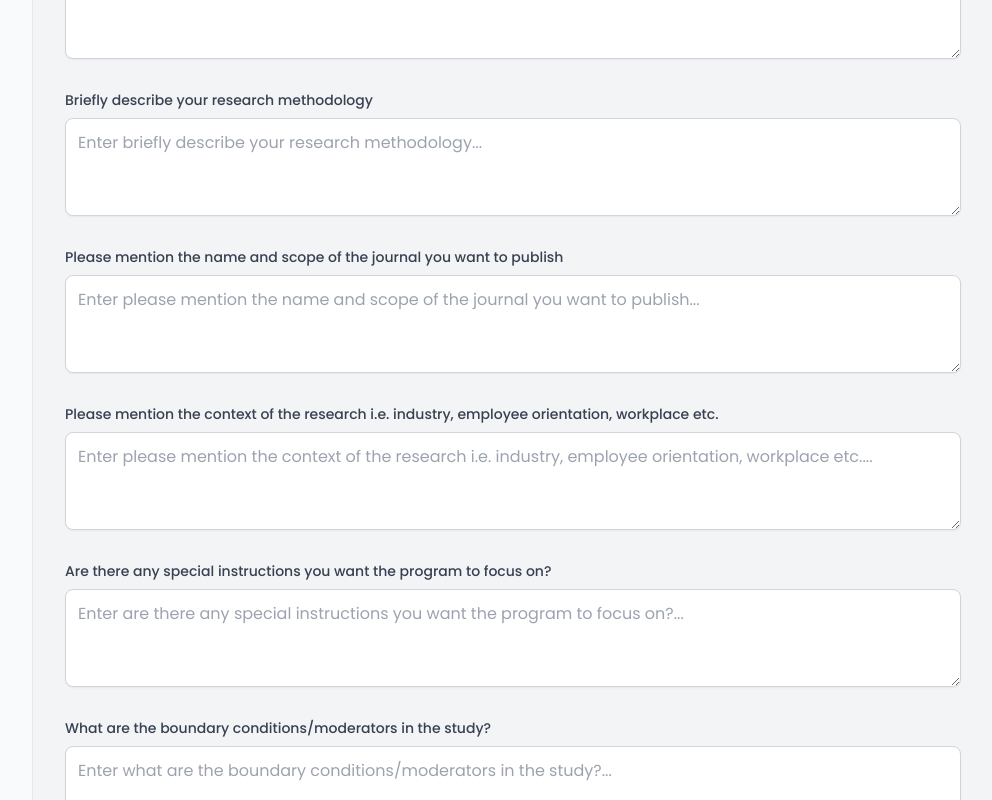
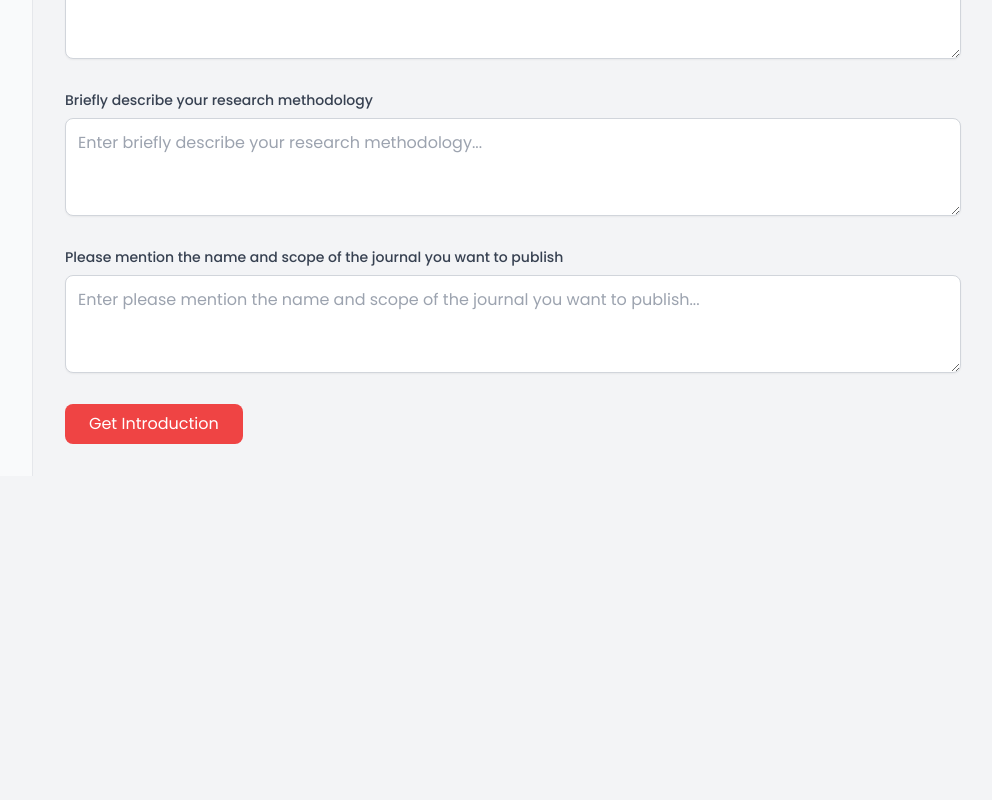
Before and after one commit to SufyanEjaz/introduction-writer, a Next.js app: page /dashboard in a window 1280 px wide. Shown: the part 1207-2007 px from the top of the page, without its empty margins (287-1279 px from the left). After the commit the page ends 1683 px from the top, so only its background shows below. Built offline with nearby package versions, Linux system fonts and the light colour scheme; sample sign-in values are in the browser's storage.

Commit message:
update code show button yes, no

```diff
--- a/src/api/api.ts
+++ b/src/api/api.ts
@@ -2,7 +2,7 @@
 import axios from 'axios';
 
 const api = axios.create({
-  baseURL: 'http://127.0.0.1:8000/api',
+  baseURL: 'https://dummyjson.com/auth',
   headers: {
     'Content-Type': 'application/json',
   },
--- a/src/app/dashboard/page.tsx
+++ b/src/app/dashboard/page.tsx
@@ -33,7 +33,8 @@ const Dashboard = () => {
   });
 
   const [errors, setErrors] = useState<{ [key: string]: boolean }>({});
-
+  const [loading, setLoading] = useState(false); // Loader state
+  const contentRef = useRef<HTMLDivElement>(null); // Ref to focus on content
   const formRefs = useRef<{ [key: string]: HTMLTextAreaElement | null }>({});
 
   const handleInputChange = (e: React.ChangeEvent<HTMLTextAreaElement>) => {
@@ -86,6 +87,11 @@ const Dashboard = () => {
       // Extract `plan` content and store it
       const planContentInResponse = response?.intro_outline?.plan || null;
       setPlanContent(planContentInResponse);
+
+      // Scroll to the rendered content
+      if (planContentInResponse && contentRef.current) {
+        contentRef.current.scrollIntoView({ behavior: 'smooth' });
+      }
     } catch (error: any) {
       alert(
         error.response?.data?.message || 'An error occurred while submitting the form.'
@@ -130,6 +136,8 @@ const Dashboard = () => {
           errors={errors}
           formRefs={formRefs}
           planContent={planContent} // Pass the response content to MainContent
+          loading={loading}
+          contentRef={contentRef} // Pass content ref
         />
       </div>
     </div>
--- a/src/components/MainContent.tsx
+++ b/src/components/MainContent.tsx
@@ -1,7 +1,9 @@
 'use client';
 
-import React from 'react';
+import React, { useState } from 'react';
 import ReactMarkdown from 'react-markdown';
+import { getIntroduction } from '../services/authService';
+import { FORM_FIELDS } from '../config/formFields';
 
 // Props for MainContent Component
 type MainContentProps = {
@@ -15,6 +17,8 @@ type MainContentProps = {
   errors: { [key: string]: boolean };
   formRefs: React.MutableRefObject<{ [key: string]: HTMLTextAreaElement | null }>;
   planContent: string | null; // New prop for displaying API response
+  loading: boolean  // State to show a loading spinner
+  contentRef: React.MutableRefObject<HTMLDivElement | null>; // Ref to scroll into the generated content
 };
 
 const MainContent: React.FC<MainContentProps> = ({
@@ -27,10 +31,46 @@ const MainContent: React.FC<MainContentProps> = ({
   handleSubmit,
   errors,
   formRefs,
-  planContent, // Prop to receive API response
+  planContent,
+  loading,
+  contentRef
 }) => {
-  const handleFeedback = (feedback: string) => {
-    alert(`You selected: ${feedback}`);
+  const [showModificationField, setShowModificationField] = useState(false);
+  const [modificationField, setModificationField] = useState('');
+  const [modificationResponses, setModificationResponses] = useState<string[]>([]);
+
+  const handleFeedback = async (feedback: string) => {
+    if (feedback === 'Yes') {
+      try {
+        const response = await getIntroduction({ user_response: 'Yes' });
+        alert('Thank you for your feedback!');
+        console.log('API Response:', response);
+      } catch (error) {
+        console.error('Error submitting feedback:', error);
+        alert('An error occurred while submitting your feedback.');
+      }
+    } else {
+      setShowModificationField(true);
+    }
+  };
+
+  const handleModificationSubmit = async (e: React.FormEvent) => {
+    e.preventDefault();
+    if (!modificationField.trim()) {
+      alert('Please provide details about the changes you want to make.');
+      return;
+    }
+
+    try {
+      const response = await getIntroduction({ changes_recommended: modificationField });
+      setModificationResponses((prev) => [...prev, response?.data || '']);
+      setModificationField(''); // Clear the input field
+      alert('Your suggestions have been submitted.');
+      console.log('Modification Response:', response);
+    } catch (error) {
+      console.error('Error submitting modifications:', error);
+      alert('An error occurred while submitting your modifications.');
+    }
   };
 
   return (
@@ -67,29 +107,14 @@ const MainContent: React.FC<MainContentProps> = ({
       <section>
         <h2 className="text-lg font-semibold mb-4">Answer Following Queries</h2>
         <form className="space-y-6" onSubmit={handleSubmit}>
-          {[
-            { name: 'mainQuery', label: 'Please enter your main query / research question' },
-            { name: 'background', label: 'Please enter the background of your research' },
-            { name: 'significance', label: 'Please enter the significance of your research' },
-            { name: 'proposedHypothesis', label: 'Please enter proposed hypothesis, if any' },
-            { name: 'underpinningTheories', label: 'Please enter the underpinning theory/theories you are using' },
-            { name: 'researchMethodology', label: 'Briefly describe your research methodology' },
-            { name: 'journalScope', label: 'Please mention the name and scope of the journal you want to publish' },
-            { name: 'context', label: 'Please mention the context of the research i.e. industry, employee orientation, workplace etc.' },
-            { name: 'instructions', label: 'Are there any special instructions you want the program to focus on?' },
-            { name: 'boundaryConditions', label: 'What are the boundary conditions/moderators in the study?' },
-            { name: 'mediators', label: 'What are the mediators in the study?' },
-            { name: 'mustIncludeArgument', label: 'Any must-include argument in the introduction?' },
-          ].map(({ name, label }) => (
+          {FORM_FIELDS.map(({ name, label, required }) => (
             <div key={name}>
               <label
                 className={`block text-sm font-medium mb-2 ${
-                  ['mainQuery', 'background', 'significance'].includes(name) && errors[name]
-                    ? 'text-red-500'
-                    : 'text-gray-700'
+                  required && errors[name] ? 'text-red-500' : 'text-gray-700'
                 }`}
               >
-                {label} {['mainQuery', 'background', 'significance'].includes(name) && '(required)'}
+                {label} {required && '(required)'}
               </label>
               <textarea
                 ref={(el) => (formRefs.current[name] = el)}
@@ -105,38 +130,71 @@ const MainContent: React.FC<MainContentProps> = ({
             </div>
           ))}
 
-          <button type="submit" className="bg-red-500 text-white py-2 px-6 rounded-lg hover:bg-red-600">
-            Get Introduction
+          <button
+            type="submit"
+            className="bg-red-500 text-white py-2 px-6 rounded-lg hover:bg-red-600"
+            disabled={loading}
+           >
+            {loading ? 'Loading...' : 'Get Introduction'}
           </button>
         </form>
       </section>
 
       {/* Render plan content in a card below the form */}
       {planContent && (
-        <section className="mt-8">
+        <section ref={contentRef} className="mt-8">
           <div className="p-6 bg-white shadow-lg rounded-lg">
             <h2 className="text-xl font-bold mb-4">Generated Output</h2>
             <ReactMarkdown className="prose prose-red">{planContent}</ReactMarkdown>
 
-            {/* Feedback Buttons */}
+            {/* Feedback Section */}
             <div className="mt-6">
               <p className="text-lg font-medium mb-4">Are you happy with this response or need modifications?</p>
               <div className="flex space-x-4">
                 <button
                   onClick={() => handleFeedback('Yes')}
-                  className="border border-green-500 text-green-500 px-4 py-2 rounded-lg hover:bg-green-200"
+                  className="bg-green-500 text-white px-4 py-2 rounded-lg hover:bg-green-600"
                 >
                   Yes
                 </button>
                 <button
                   onClick={() => handleFeedback('No')}
-                  className="border border-red-500 text-red-500 px-4 py-2 rounded-lg hover:bg-red-200"
+                  className="bg-red-500 text-white px-4 py-2 rounded-lg hover:bg-red-600"
                 >
                   No
                 </button>
               </div>
             </div>
           </div>
+
+          {/* Modification Input Section */}
+          {showModificationField && (
+            <div className="mt-6 p-6 bg-gray-50 border rounded-lg">
+              <form onSubmit={handleModificationSubmit}>
+                <label className="block text-lg font-medium mb-2">
+                  What changes do you want to make in the outline? Please mention here:
+                </label>
+                <textarea
+                  value={modificationField}
+                  onChange={(e) => setModificationField(e.target.value)}
+                  className="w-full border rounded-lg shadow-sm p-3 mb-4"
+                  rows={4}
+                  placeholder="Enter your suggestions..."
+                ></textarea>
+                <button type="submit" className="bg-blue-500 text-white px-4 py-2 rounded-lg hover:bg-blue-600">
+                  Submit Changes
+                </button>
+              </form>
+
+              {/* Render all responses */}
+              {modificationResponses.map((response, index) => (
+                <div key={index} className="mt-4 p-4 bg-white shadow rounded-lg">
+                  <h3 className="text-lg font-semibold mb-2">Updated Response {index + 1}</h3>
+                  <ReactMarkdown className="prose prose-blue">{response}</ReactMarkdown>
+                </div>
+              ))}
+            </div>
+          )}
         </section>
       )}
     </main>
--- /dev/null
+++ b/src/config/formFields.ts
@@ -0,0 +1,37 @@
+export const FORM_FIELDS = [
+    {
+      name: 'mainQuery',
+      label: 'Please enter your main query / research question',
+      required: true,
+    },
+    {
+      name: 'background',
+      label: 'Please enter the background of your research',
+      required: true,
+    },
+    {
+      name: 'significance',
+      label: 'Please enter the significance of your research',
+      required: true,
+    },
+    {
+      name: 'proposedHypothesis',
+      label: 'Please enter proposed hypothesis, if any',
+      required: false,
+    },
+    {
+      name: 'underpinningTheories',
+      label: 'Please enter the underpinning theory/theories you are using',
+      required: false,
+    },
+    {
+      name: 'researchMethodology',
+      label: 'Briefly describe your research methodology',
+      required: false,
+    },
+    {
+      name: 'journalScope',
+      label: 'Please mention the name and scope of the journal you want to publish',
+      required: false,
+    },
+  ];
```
Also changed, not shown: src/services/authService.ts (+21 -9 lines).
